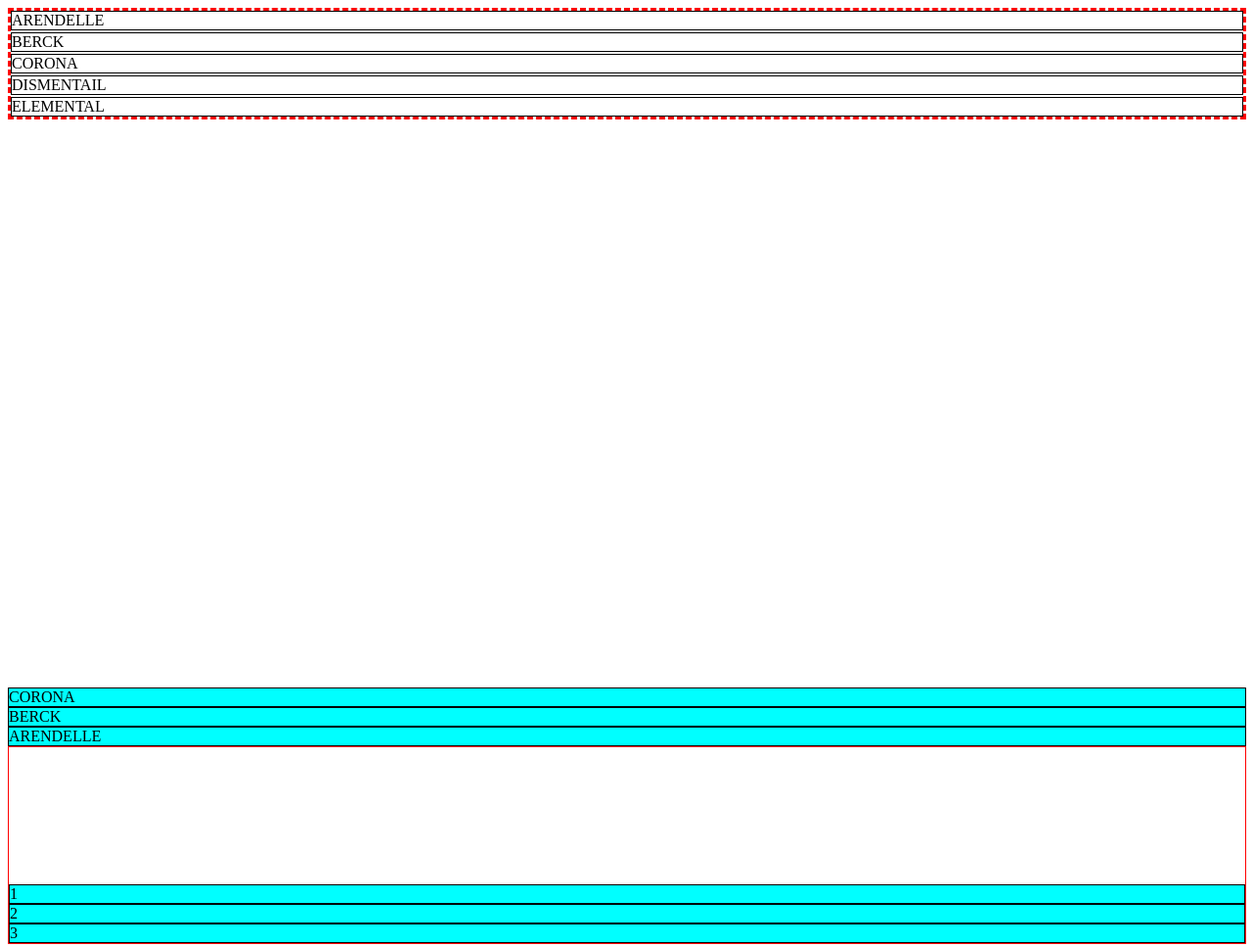
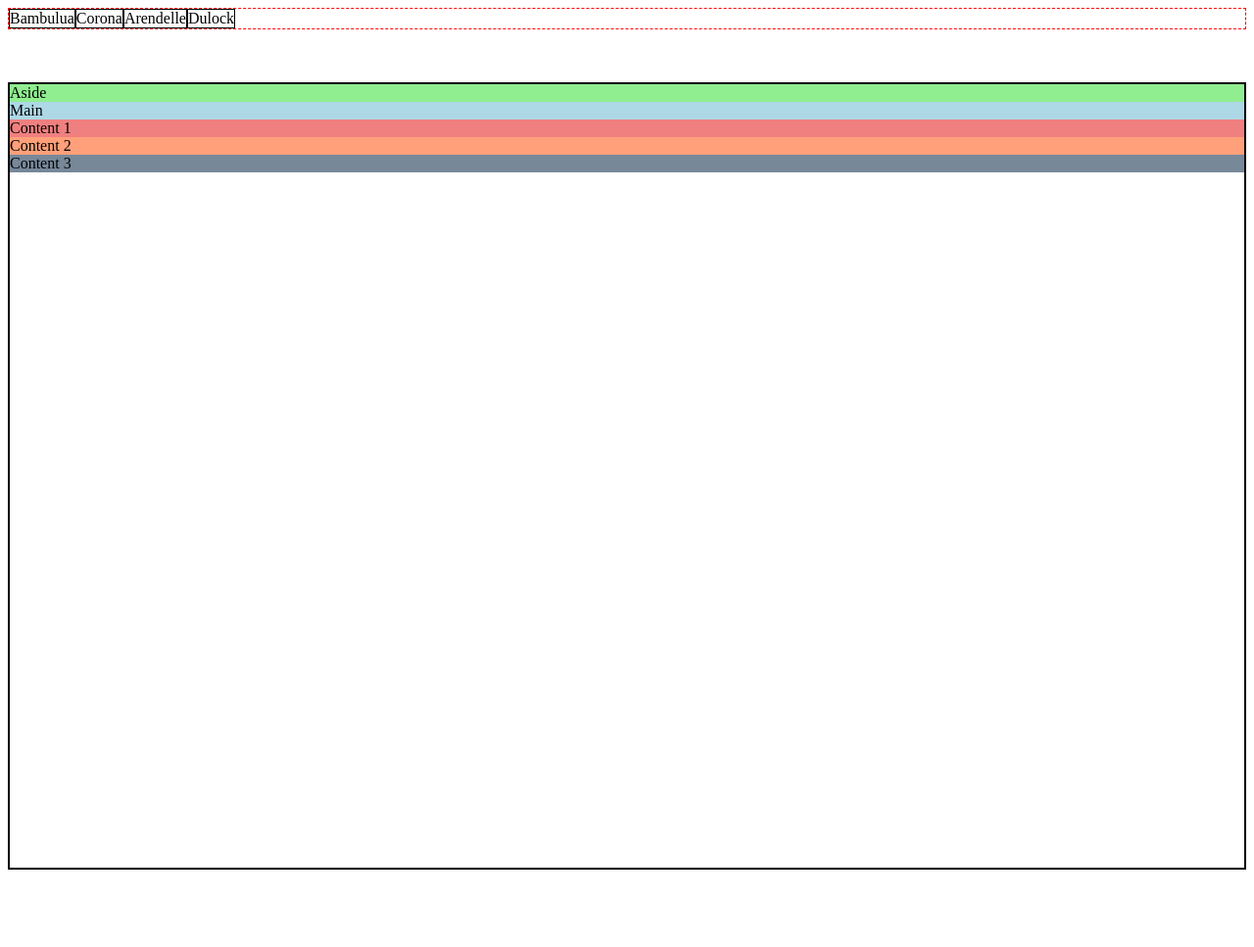
Before and after one commit to ramonbr14/rocketseatJavaScrpit, a plain HTML site: page index.html in a window 1280 px wide. Shown: the whole page at 98% size. After the commit the page ends 896 px from the top, so only its background shows below. Drawn offline with Linux system fonts and the light colour scheme.

Commit message:
Propriedade dos itens Concluido

```diff
--- /dev/null
+++ b/Etapa14/styleflex.css
@@ -0,0 +1,55 @@
+.box{
+    display: flex;
+    border: 1px dashed royalblue;
+    /*flex-direction: column;*/
+}
+
+.box div{
+    border: 2px solid;
+    flex-basis: auto;
+}
+
+.box div:nth-child(1){
+    width: 250px;
+}.box div:nth-child(3){
+    flex-grow: 1;
+}
+
+
+
+
+
+
+.box2{
+    display: flex;
+    gap: 2px;
+    flex-wrap: wrap;
+    align-items: stretch;
+    justify-content: center;
+    flex-flow: column wrap;
+    /*flex-flow: column-reverse wrap;*/
+    border: 3px dashed red;
+}
+
+.box2 div{
+    border: 1px  solid;
+}
+
+
+.container2{
+    display: flex;
+    flex-direction: column-reverse;
+    height: 80vh;
+}
+
+.container{
+    border: 1px solid red;
+    display: flex;
+    flex-direction: column;
+    justify-content: flex-end;
+    height: 200px
+}
+.item{
+    background-color: aqua;
+    border: 1px solid;
+}
--- a/index.html
+++ b/index.html
@@ -8,34 +8,27 @@
     <title>Assento do Foguete em JavaScrip Linha 14</title>
 </head>
 <body>
-  <!--script src="./script.js"-->
-    <script src="">
-     //Funções no Java Scsript
-    </script>
 
-    <div class="box">
-      <div>ARENDELLE</div>
-      <div>BERCK</div>
-      <div>CORONA</div>
-      <div>DISMENTAIL</div>
-      <div>ELEMENTAL</div>
-    </div>
-
-    <div class="container2">
-      <div class="item">ARENDELLE</div>
-      <div class="item">BERCK</div>
-      <div class="item">CORONA</div>
-    </div>
-
-    <div class="container">
-      <div class="item">1</div>
-      <div class="item">2</div>
-      <div class="item">3</div>
-    </div>
-
-  <!--<div style="float:left">esquerda</div>
-  <div style="float:right">direita</div>
-  <div style="clear:both">normal flow</div>-->
+  <div class="box">
+    <div>Arendelle</div>
+    <div>Bambulua</div>
+    <div>Corona</div>
+    <div>Dulock</div>
+  </div>
+  <div>
+    <br>
+    <br>
+    <br>
+  </div>
+  <div class="page">
+    <aside>Aside</aside>
+    <main>
+      Main
+      <section>Content 1</section>
+      <section>Content 2</section>
+      <section>Content 3</section>
+    </main>
+  </div>
 
 </body>
 </html>
--- a/style.css
+++ b/style.css
@@ -1,33 +1,43 @@
 .box{
     display: flex;
-    gap: 2px;
-    flex-wrap: wrap;
-    align-items: stretch;
-    justify-content: center;
-    flex-flow: column wrap;
-    /*flex-flow: column-reverse wrap;*/
-    border: 3px dashed red;
+    border: 1px dashed red;
 }
 
 .box div{
-    border: 1px  solid;
+    border: 1px solid;
+}
+
+.box div:nth-child(1){
+    order: 1;
+}
+.box div:nth-child(2){
+    order: -1;
+}
+.box div:nth-child(3){
+    order: 0;
+}
+.box div:nth-child(4){
+    order: 50;
 }
 
 
-.container2{
-    display: flex;
-    flex-direction: column-reverse;
-    height: 80vh;
+.page {
+    border: 2px solid;
+    min-height: 100vh;
 }
 
-.container{
-    border: 1px solid red;
-    display: flex;
-    flex-direction: column;
-    justify-content: flex-end;
-    height: 200px
+aside{
+background-color: lightgreen;
 }
-.item{
-    background-color: aqua;
-    border: 1px solid;
+
+main{
+    background-color: lightblue;
 }
+
+main section:nth-child(1){
+    background: lightcoral;
+}main section:nth-child(2){
+    background: lightsalmon
+}main section:nth-child(3){
+    background: lightslategray;
+}
```
Also changed, not shown: Etapa14/flex.html (added, +37 -0 lines).
